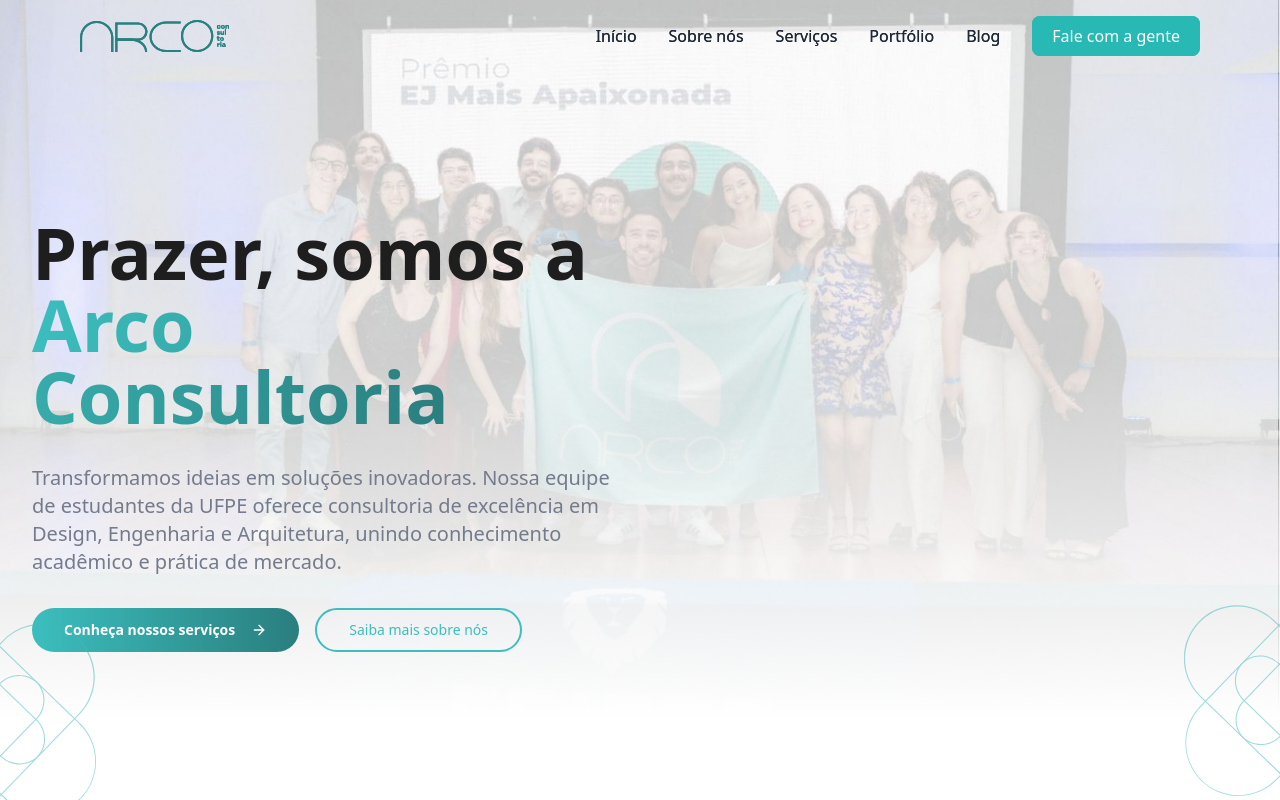
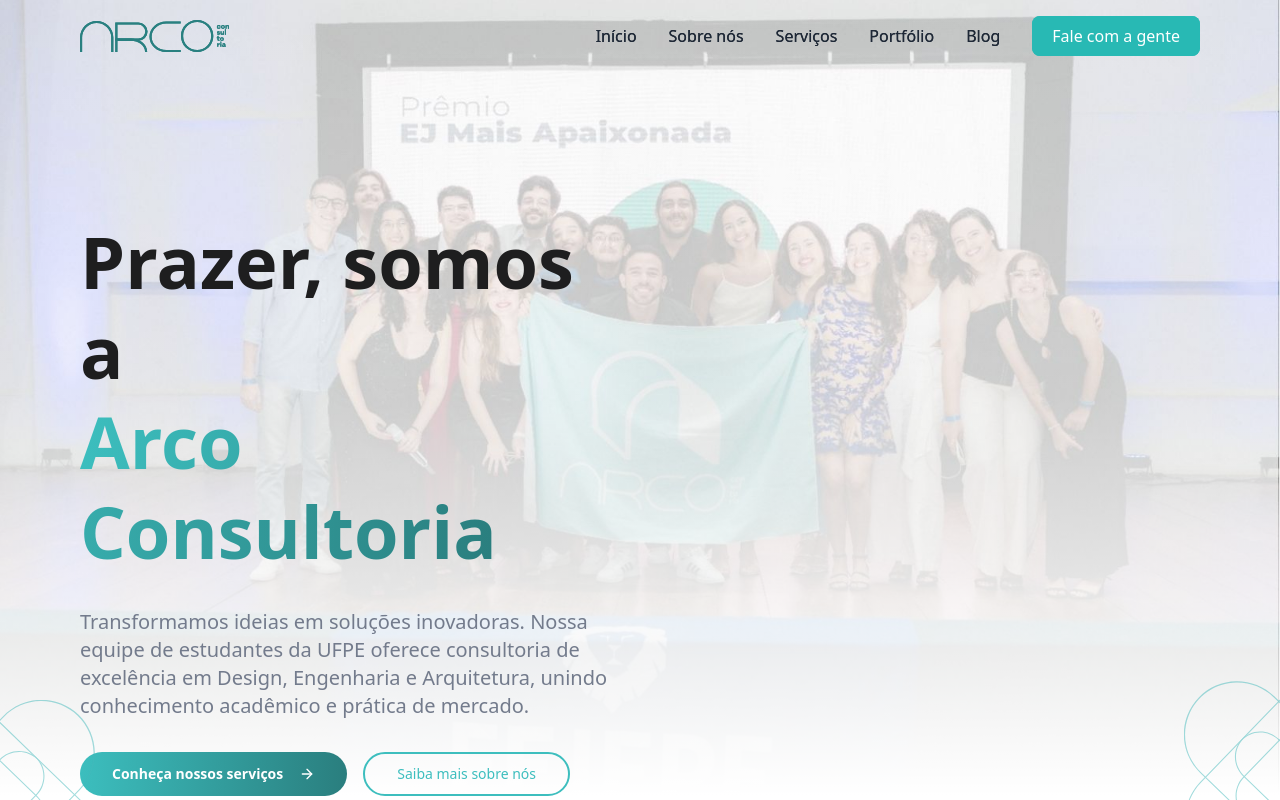
Before and after one commit to projetosseedabit/arco-site-deploy, a Next.js app: page / in a window 1280 px wide. Shown: the top 800 px of the page. Built offline with nearby package versions, Linux system fonts and the light colour scheme; no server answers.

Commit message:
in progress

```diff
--- a/src/app/globals.css
+++ b/src/app/globals.css
@@ -64,6 +64,12 @@
   }
 }
 
+@layer utilities {
+  .text-hero-title {
+    font-size: clamp(2.25rem, 5vw + 1rem, 4.5rem);
+  }
+}
+
 html,
 body {
   overflow-x: hidden;
--- a/src/components/layout/Header.tsx
+++ b/src/components/layout/Header.tsx
@@ -69,7 +69,8 @@
     : "bg-transparent text-gray-800";
 
   return (
-    <header className={`w-full flex top-0 fixed z-50 transition-all duration-300 ease-in-out items-center justify-between px-8 md:px-20 py-4 ${headerClass}`}>
+    <header className={`w-full flex justify-center top-0 fixed z-50 transition-all duration-300 ease-in-out px-8 md:px-20 py-4 ${headerClass}`}>
+      <div className="w-full max-w-screen-xl flex items-center justify-between">
         <div className="logo z-50">
           <Link href="/#inicio" onClick={(e) => handleLinkClick(e, "inicio")}>
               {/* Ajustei para width/height auto para não distorcer */}
@@ -94,6 +95,7 @@
         <div className="flex flex-col justify-center items-center cursor-pointer md:hidden z-50 text-gray-800" onClick={() => setMenuOpen(!menuOpen)}>
           {menuOpen ? <X size={28} /> : <Menu size={28} />}
         </div>
+      </div>
     </header>
   );
 }
--- a/src/components/sections/AboutUs/index.tsx
+++ b/src/components/sections/AboutUs/index.tsx
@@ -60,9 +60,9 @@
                             </div>
                         </CardHeader>
                         <CardContent className="p-0">
-                            {/* Título centralizado */}
+                            {}
                             <CardTitle className="mb-2 text-2xl font-bold text-custom-gray text-center">{item.title}</CardTitle>
-                            {/* CORREÇÃO: Corpo do texto centralizado (text-center) ao invés de alinhado à esquerda */}
+                            {}
                             <p className="text-custom-light-gray text-center leading-relaxed">{item.description}</p>
                         </CardContent>
                     </Card>
--- a/src/components/sections/home/index.tsx
+++ b/src/components/sections/home/index.tsx
@@ -5,18 +5,18 @@
   return (
     <section
       id="inicio"
-      className="relative min-h-[90vh] flex items-start overflow-hidden bg-hero-pattern bg-cover bg-center pt-20"
+      className="relative min-h-[90vh] flex justify-center items-start overflow-hidden bg-hero-pattern bg-cover bg-center pt-20 px-8 md:px-20"
     >
 
       <div className="absolute inset-0 bg-gradient-to-b from-transparent via-white/20 to-white z-0 pointer-events-none"></div>
 
-      <div className="container mx-auto px-4 sm:px-6 lg:px-8 relative z-10">
+      <div className="w-full max-w-screen-xl relative z-10">
         <div className="grid lg:grid-cols-2 gap-12 items-center">
           <div className="space-y-8 space mt-20">
             <div className="inline-block">
             </div>
 
-            <h1 className="text-4xl sm:text-5xl lg:text-6xl xl:text-7xl font-bold leading-tight text-custom-gray">
+            <h1 className="text-hero-title font-bold leading-tight text-custom-gray">
               Prazer, somos a <br />
               <span className="bg-gradient-to-r from-primary to-secondary bg-clip-text text-transparent">
                 Arco Consultoria
```
Lines whose indentation alone changed are shown as unchanged.
